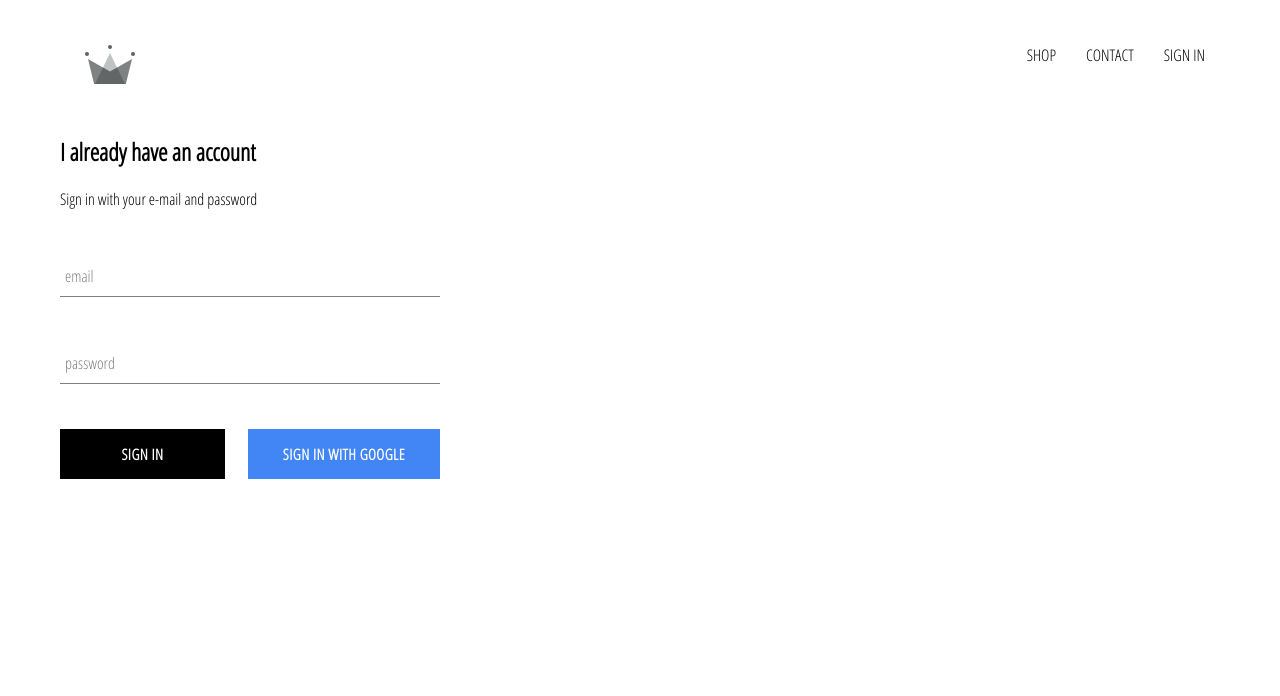
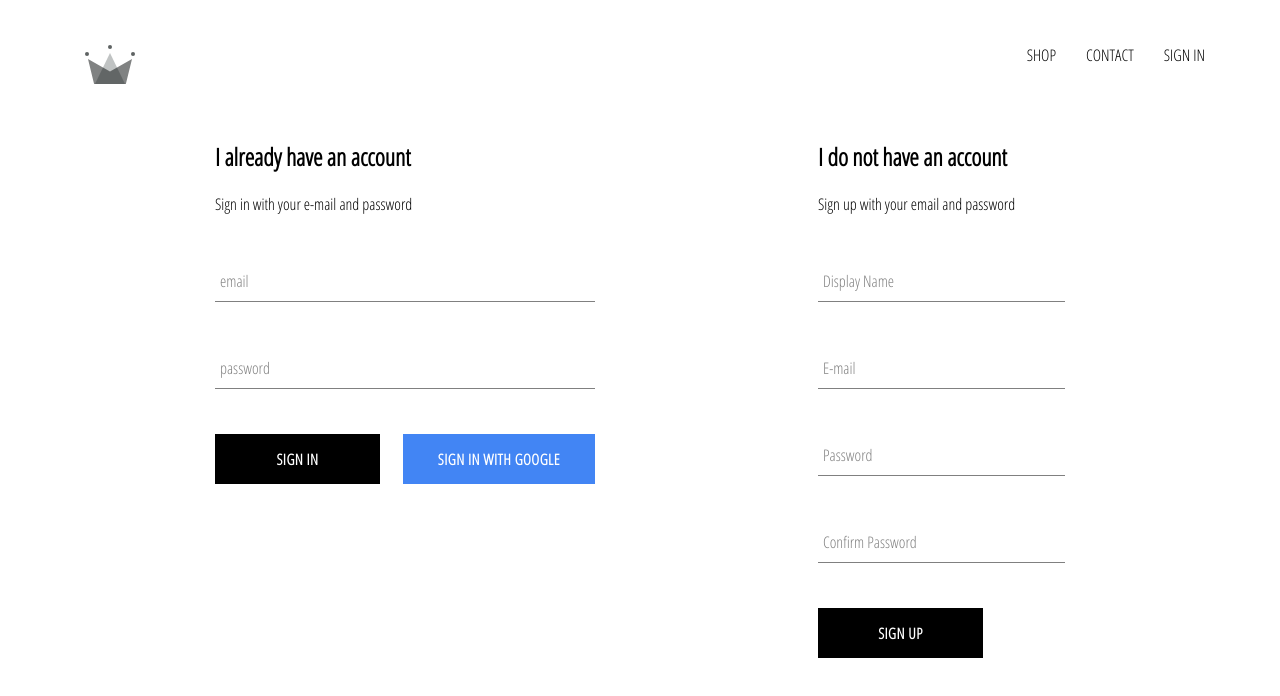
Before and after one commit to LaurentiuStoica/crwn-clothing, a React (Create React App) app: page /signIn in a window 1280 px wide. Shown: the top 696 px of the page. Built offline with nearby package versions, Linux system fonts and the light colour scheme; no server answers.

Commit message:
implemented firebase utils, including ability to store authenticated users into our firebase database store

```diff
--- a/src/App.js
+++ b/src/App.js
@@ -5,7 +5,7 @@ import HomePage from "./pages/homepage/homepage.component";
 import ShopPage from "./pages/shop/shop.component";
 import Header from "./components/header/header.component";
 import SingInAndSignUpPage from "./pages/sign-in-and-sign-up/sign-in-and-sign-up.component";
-import { auth } from "./firebase/firebase.utils";
+import { auth, createUserProfileDocument } from "./firebase/firebase.utils";
 
 class App extends Component {
   constructor() {
@@ -18,8 +18,17 @@ class App extends Component {
   unsubscribeFromAuth = null;
 
   componentDidMount() {
-    this.unsubscribeFromAuth = auth.onAuthStateChanged((user) => {
-      this.setState({ currentUser: user });
+    this.unsubscribeFromAuth = auth.onAuthStateChanged(async (userAuth) => {
+      if (userAuth) {
+        const userRef = await createUserProfileDocument(userAuth);
+        userRef.onSnapshot((snapShot) => {
+          this.setState({
+            currentUser: { id: snapShot.id, ...snapShot.data() },
+          });
+        });
+      } else {
+        this.setState({ currentUser: userAuth });
+      }
     });
   }
 
--- /dev/null
+++ b/src/components/sign-up/sign-up.component.jsx
@@ -0,0 +1,92 @@
+import React, { Component } from "react";
+import FormInput from "../form-input/form-input.component";
+import CustomButton from "../custom-button/custom-button.component";
+import { auth, createUserProfileDocument } from "../../firebase/firebase.utils";
+
+class SignUp extends Component {
+  constructor() {
+    super();
+    this.state = {
+      displayName: "",
+      email: "",
+      password: "",
+      confirmPassword: "",
+    };
+  }
+
+  handleSubmit = async (event) => {
+    event.preventDefault();
+    const { displayName, email, password, confirmPassword } = this.state;
+    if (password !== confirmPassword) {
+      alert("password don't match!");
+      return;
+    }
+    try {
+      const { user } = await auth.createUserWithEmailAndPassword(
+        email,
+        password
+      );
+      await createUserProfileDocument(user, { displayName });
+      this.setState({
+        displayName: "",
+        email: "",
+        password: "",
+        confirmPassword: "",
+      });
+    } catch (error) {
+      console.log(error);
+    }
+  };
+
+  handleChange = (event) => {
+    const { name, value } = event.target;
+    this.setState({ [name]: value });
+  };
+
+  render() {
+    const { displayName, email, password, confirmPassword } = this.state;
+    return (
+      <div className="sign-up">
+        <h2 className="title">I do not have an account</h2>
+        <span>Sign up with your email and password</span>
+        <form className="sign-up-form" onSubmit={this.handleSubmit}>
+          <FormInput
+            type="text"
+            name="displayName"
+            value={displayName}
+            label="Display Name"
+            onChange={this.handleChange}
+            required
+          />
+          <FormInput
+            type="email"
+            name="email"
+            value={email}
+            label="E-mail"
+            onChange={this.handleChange}
+            required
+          />
+          <FormInput
+            type="password"
+            name="password"
+            value={password}
+            label="Password"
+            onChange={this.handleChange}
+            required
+          />
+          <FormInput
+            type="password"
+            name="confirmPassword"
+            value={confirmPassword}
+            label="Confirm Password"
+            onChange={this.handleChange}
+            required
+          />
+          <CustomButton type="submit">SIGN UP</CustomButton>
+        </form>
+      </div>
+    );
+  }
+}
+
+export default SignUp;
--- /dev/null
+++ b/src/components/sign-up/sign-up.styles.scss
@@ -0,0 +1,9 @@
+.sign-up {
+  display: flex;
+  flex-direction: column;
+  width: 380px;
+
+  .title {
+    margin: 10px 0;
+  }
+}
--- a/src/firebase/firebase.utils.js
+++ b/src/firebase/firebase.utils.js
@@ -17,6 +17,28 @@ const config = {
 firebase.initializeApp(config);
 firebase.analytics();
 
+export const createUserProfileDocument = async (userAuth, additionalData) => {
+  if (!userAuth) return;
+  const userRef = firestore.doc(`users/${userAuth.uid}`);
+
+  const snapShot = await userRef.get();
+  if (!snapShot.exists) {
+    const { displayName, email } = userAuth;
+    const createdAt = new Date();
+    try {
+      await userRef.set({
+        displayName,
+        email,
+        createdAt,
+        ...additionalData,
+      });
+    } catch (error) {
+      console.log("error creating user", error.message);
+    }
+  }
+  return userRef;
+};
+
 export const auth = firebase.auth();
 export const firestore = firebase.firestore();
 
--- a/src/pages/sign-in-and-sign-up/sign-in-and-sign-up.component.jsx
+++ b/src/pages/sign-in-and-sign-up/sign-in-and-sign-up.component.jsx
@@ -1,10 +1,12 @@
 import React from "react";
 import "./sign-in-and-sign-up.styles.scss";
 import SignIn from "../../components/sign-in/sign-in.component";
+import SignUp from "../../components/sign-up/sign-up.component";
 
 const SingInAndSignUpPage = () => (
   <div className="sign-in-and-sign-up">
     <SignIn />
+    <SignUp />
   </div>
 );
 
--- a/src/pages/sign-in-and-sign-up/sign-in-and-sign-up.styles.scss
+++ b/src/pages/sign-in-and-sign-up/sign-in-and-sign-up.styles.scss
@@ -0,0 +1,6 @@
+.sign-in-and-sign-up {
+  width: 850px;
+  display: flex;
+  justify-content: space-between;
+  margin: 30px auto;
+}
```
Also changed, not shown: 1 other file (tests, documents, lock files or other folders).
